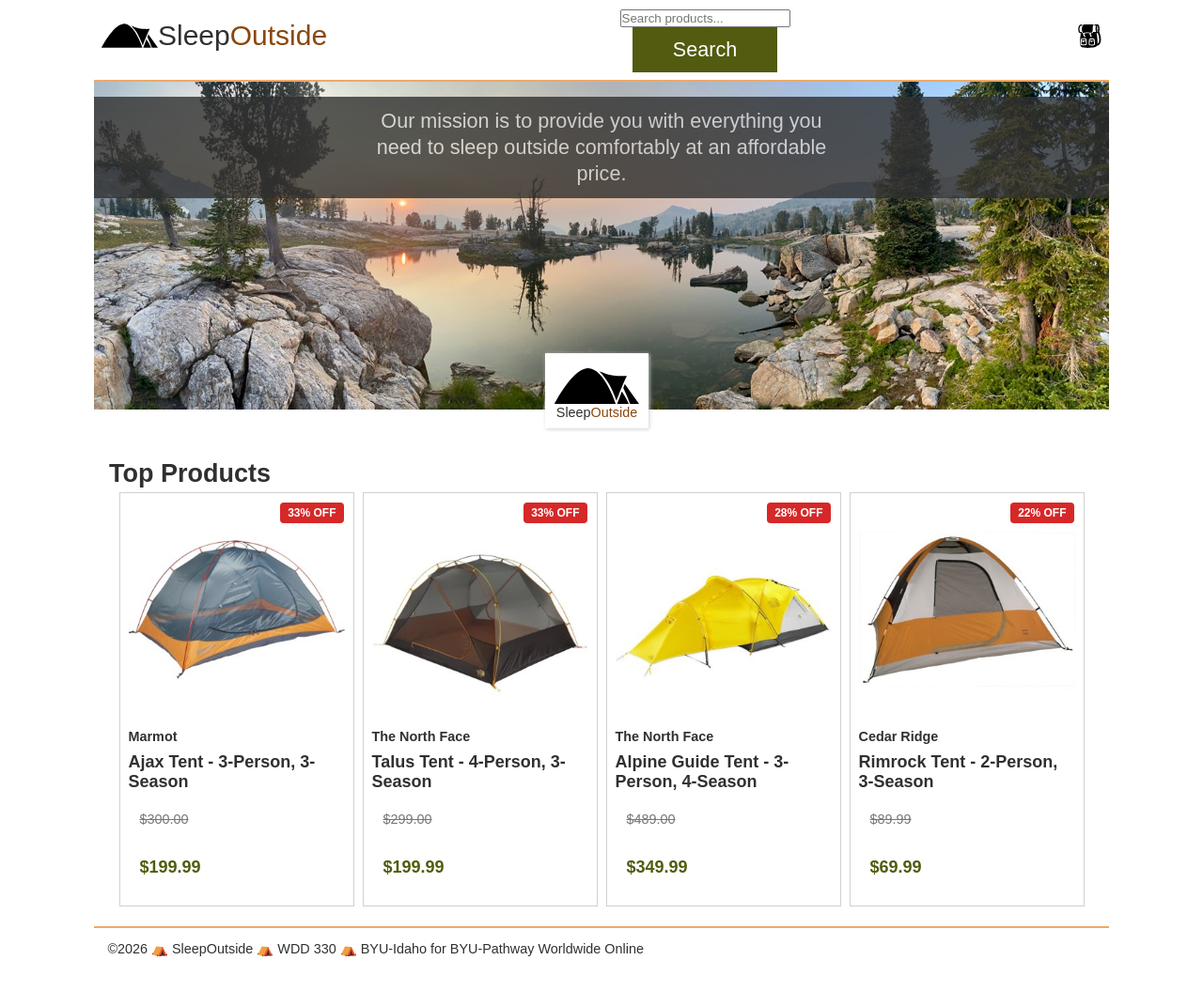
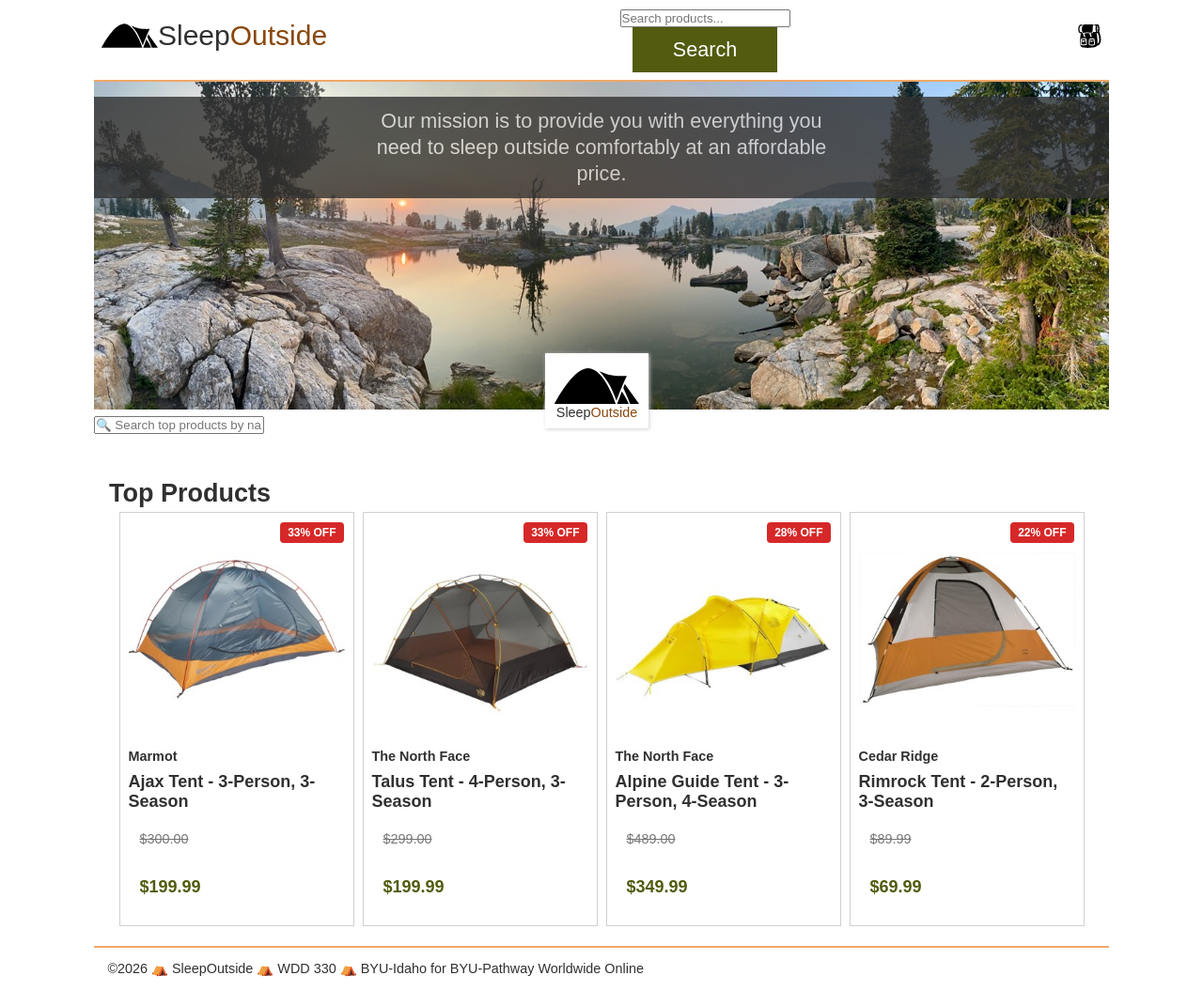
Before and after one commit to LuthandoNgombane/wdd330, a website built with Vite: page src/index.html in a window 1280 px wide. Shown: the whole page at 94% size. Before the commit the page ends 1034 px from the top, so only its background shows below. Built offline with nearby package versions, Linux system fonts and the light colour scheme.

Commit message:
Add custom search input to index.html
Added a custom search input for product search functionality.

```diff
--- a/src/index.html
+++ b/src/index.html
@@ -43,7 +43,19 @@
           </a>
         </li>
       </template>
-
+<!-- ================================================================= -->
+      <!-- START OF CODE ADDED BY IZUOGU DAVID ONOCHIE -->
+      <!-- ================================================================= -->
+      <div class="custom-search-container">
+        <input
+          type="text"
+          id="search-input"
+          placeholder="🔍 Search top products by name..."
+        />
+      </div>
+      <!-- ================================================================= -->
+      <!-- END OF CODE ADDED BY IZUOGU DAVID ONOCHIE -->
+      <!-- ================================================================= -->
       <section class="products">
         <h2>Top Products</h2>
         <ul class="product-list"></ul>
```
